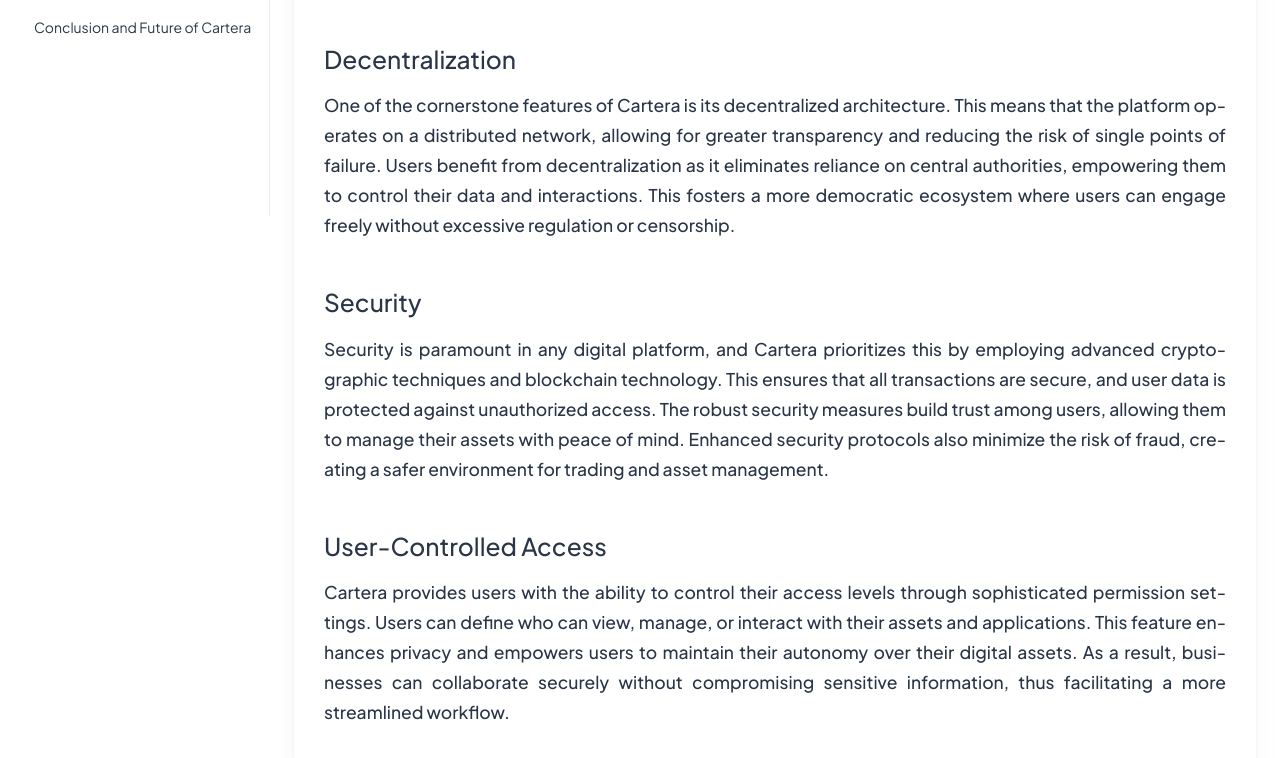
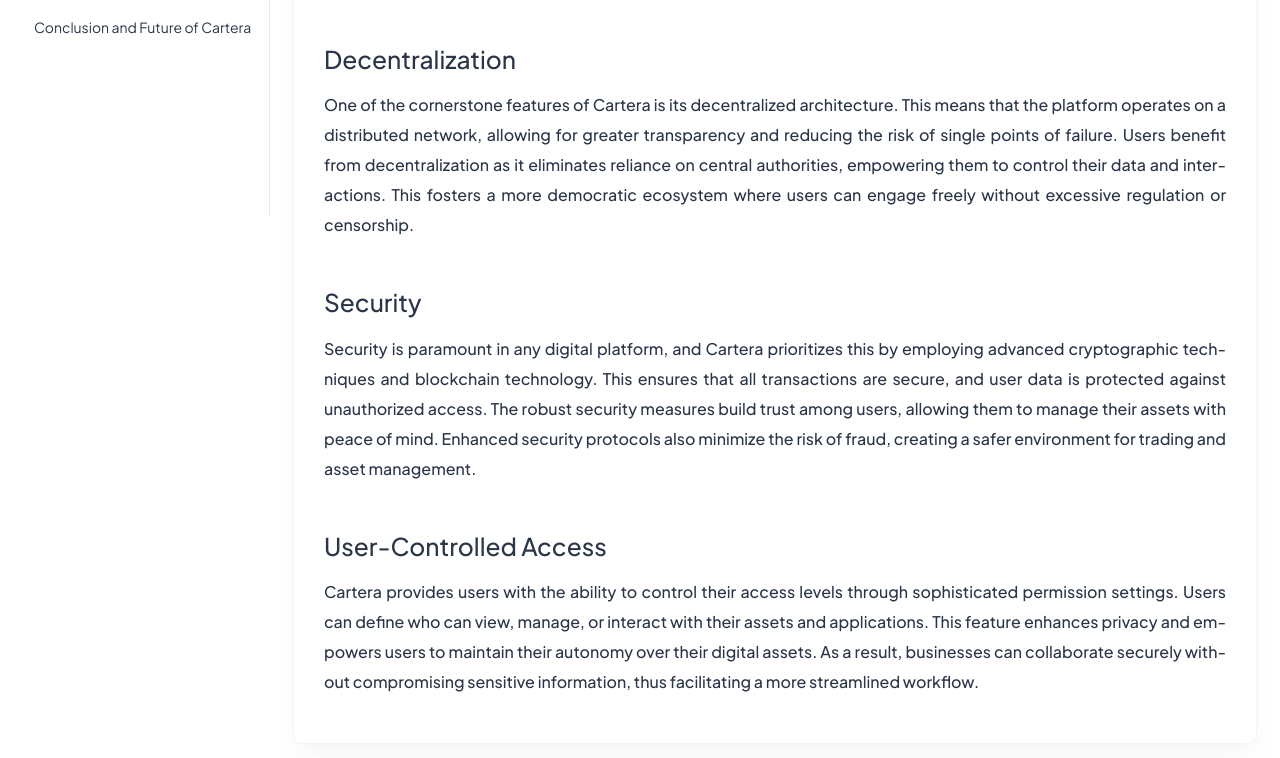
Before and after one commit to maulanabadarin123/cartera, a website: page key-feature.html in a window 1280 px wide. Shown: the part 584-1342 px from the top of the page. Drawn offline with Linux system fonts and the light colour scheme.

Commit message:
Update key-feature.html

```diff
--- a/key-feature.html
+++ b/key-feature.html
@@ -127,17 +127,17 @@
              </div>
              <div class="mt-5 mb-3">
                 <h3 class="mb-3">Decentralization</h3>
-                <h5 style="line-height: 30px;text-align: justify;hyphens:auto;">One of the cornerstone features of Cartera is its decentralized architecture. This means that the platform operates on a distributed network, allowing for greater transparency and reducing the risk of single points of failure. Users benefit from decentralization as it eliminates reliance on central authorities, empowering them to control their data and interactions. This fosters a more democratic ecosystem where users can engage freely without excessive regulation or censorship.
+                <h5 style="line-height: 30px;text-align: justify;hyphens:auto;font-size:16px;">One of the cornerstone features of Cartera is its decentralized architecture. This means that the platform operates on a distributed network, allowing for greater transparency and reducing the risk of single points of failure. Users benefit from decentralization as it eliminates reliance on central authorities, empowering them to control their data and interactions. This fosters a more democratic ecosystem where users can engage freely without excessive regulation or censorship.
                 </h5>
              </div>
              <div class="mt-5 mb-3">
                 <h3 class="mb-3">Security</h3>
-                <h5 style="line-height: 30px;text-align: justify;hyphens:auto;">Security is paramount in any digital platform, and Cartera prioritizes this by employing advanced cryptographic techniques and blockchain technology. This ensures that all transactions are secure, and user data is protected against unauthorized access. The robust security measures build trust among users, allowing them to manage their assets with peace of mind. Enhanced security protocols also minimize the risk of fraud, creating a safer environment for trading and asset management.
+                <h5 style="line-height: 30px;text-align: justify;hyphens:auto;font-size:16px;">Security is paramount in any digital platform, and Cartera prioritizes this by employing advanced cryptographic techniques and blockchain technology. This ensures that all transactions are secure, and user data is protected against unauthorized access. The robust security measures build trust among users, allowing them to manage their assets with peace of mind. Enhanced security protocols also minimize the risk of fraud, creating a safer environment for trading and asset management.
                 </h5>
              </div>
              <div class="mt-5 mb-3" style="line-height: 30px;">
                 <h3 class="mb-3">User-Controlled Access</h3>
-                <h5 style="line-height: 30px;text-align: justify;hyphens:auto;">Cartera provides users with the ability to control their access levels through sophisticated permission settings. Users can define who can view, manage, or interact with their assets and applications. This feature enhances privacy and empowers users to maintain their autonomy over their digital assets. As a result, businesses can collaborate securely without compromising sensitive information, thus facilitating a more streamlined workflow.
+                <h5 style="line-height: 30px;text-align: justify;hyphens:auto;font-size:16px;">Cartera provides users with the ability to control their access levels through sophisticated permission settings. Users can define who can view, manage, or interact with their assets and applications. This feature enhances privacy and empowers users to maintain their autonomy over their digital assets. As a result, businesses can collaborate securely without compromising sensitive information, thus facilitating a more streamlined workflow.
                 </h5>
              </div>
              </div>
```
